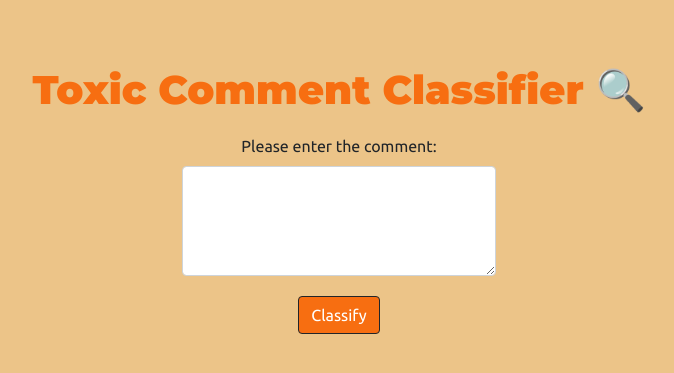
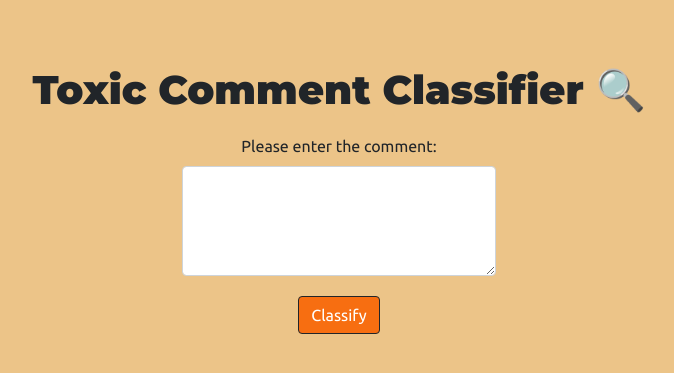
Before and after one commit to vipul-shinde/toxic-comment-classification, a Flask app: page / in a window 1280 px wide. Shown: the top 373 px of the page, without its empty margins (301-975 px from the left). Run offline with Flask 2, Linux system fonts and the light colour scheme; parts of the project's set-up code (start-up, migrations or seed data) failed here and were passed over; some libraries are stand-ins or nearby versions.

Commit message:
added changes

```diff
--- a/app.py
+++ b/app.py
@@ -117,6 +117,6 @@ def predict():
 if __name__ == "__main__":
     app.run(debug=True)
 
-# For AWS
+# # For AWS
 # if __name__ == '__main__':
 #     app.run(host="0.0.0.0", port=8080)
--- a/static/css/styles.css
+++ b/static/css/styles.css
@@ -12,7 +12,6 @@ body {
     font-weight: bold;
     font-family: 'Montserrat', sans-serif;
     font-weight: 900;
-    color: #F76E11;
 }
 
 .text-box {
```
